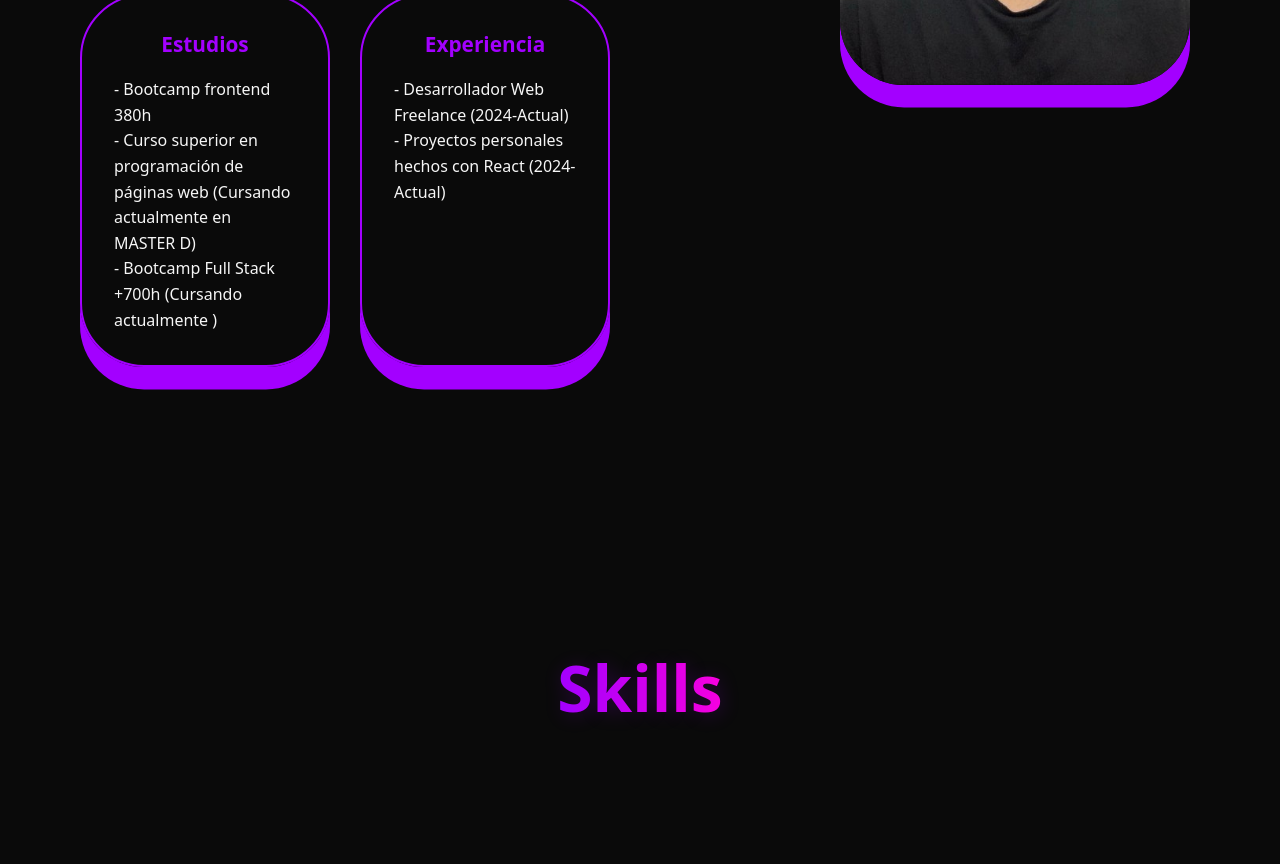
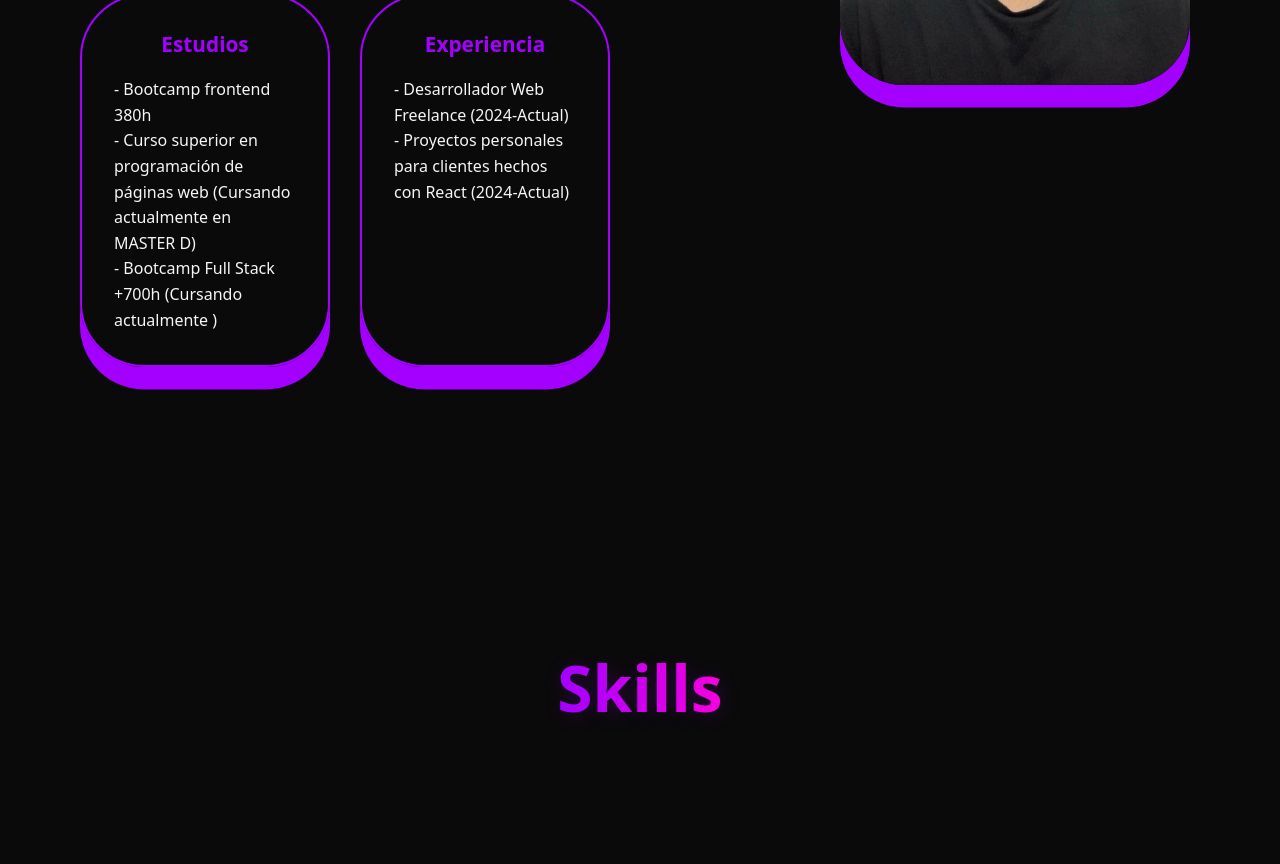
Before and after one commit to adriiberjaga/my-portfolio, a React (Vite) app: page / in a window 1280 px wide. Shown: the part 3720-4584 px from the top of the page. Built offline with nearby package versions, Linux system fonts and the light colour scheme.

Commit message:
fix problem ins about, and add info

```diff
--- a/src/pages/About.module.css
+++ b/src/pages/About.module.css
@@ -50,6 +50,7 @@
     margin-bottom: 2rem;
     height: auto;
     width: 250px;
+
     flex-wrap: wrap;
 
 }
--- a/src/pages/About.tsx
+++ b/src/pages/About.tsx
@@ -32,7 +32,7 @@ function About() {
               </h4>
               <ul>
                 <li>- Desarrollador Web Freelance (2024-Actual)</li>
-                <li>- Proyectos personales hechos con React (2024-Actual)</li>
+                <li>- Proyectos personales para clientes hechos con React (2024-Actual)</li>
               </ul>
             </div>
           </div>
```
